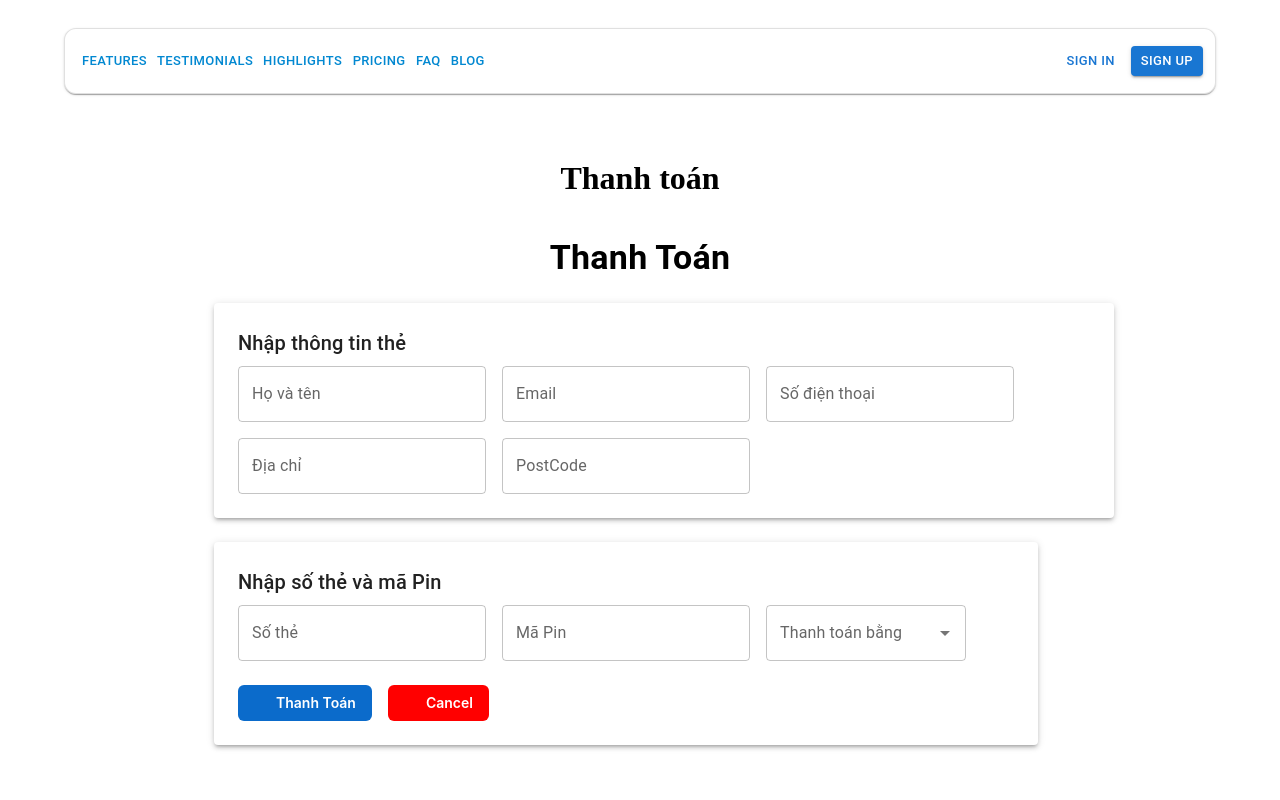
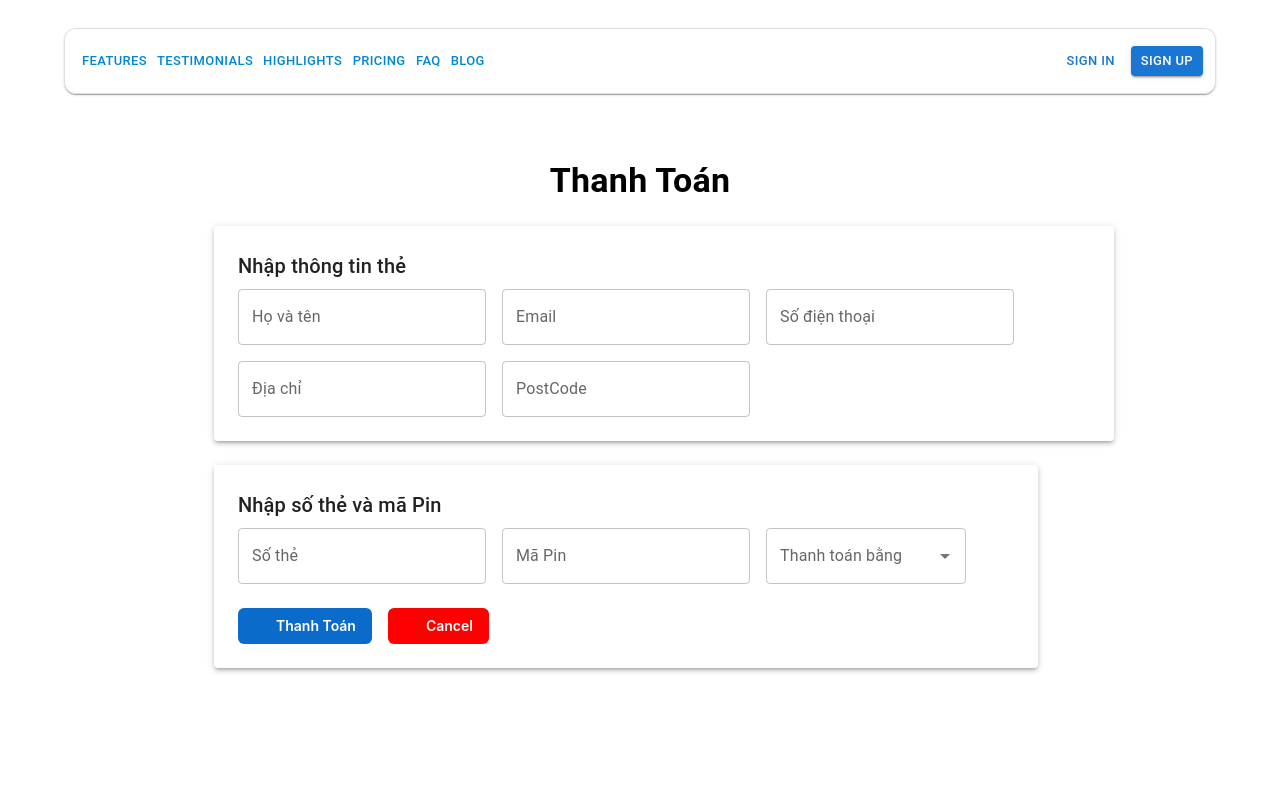
Before and after one commit to GonTaFu/shopTech, a Next.js app in the folder my-fontend/: page /checkout in a window 1280 px wide. Shown: the top 800 px of the page. Built offline with nearby package versions, Linux system fonts and the light colour scheme; some icons are missing.

Commit message:
chinh paybill

```diff
--- a/my-fontend/src/app/checkout/page.js
+++ b/my-fontend/src/app/checkout/page.js
@@ -1,12 +1,11 @@
 'use client';
 import Image from "next/image";
-import PayBill from "./paybill.js";
+import PayBill from "../../components/paybill.js";
 import { Container } from "@mui/material";
 
 export default function payPage() {
     return (
         <Container maxWidth="lg" sx={{ marginBottom: 50 }}>
-            <h1>Thanh toán</h1>
             <PayBill></PayBill>
 
 
--- a/my-fontend/src/app/checkout/paybill.js
+++ b/my-fontend/src/components/paybill.js
@@ -5,7 +5,7 @@ import Box from "@mui/joy/Box";
 import Button from "@mui/joy/Button";
 import PaymentIcon from "@mui/icons-material/Payment";
 import CancelIcon from "@mui/icons-material/Cancel";
-import payment from "./payment";
+import payment from "../components/payment";
 
 const PayPage = () => {
   return (
--- a/my-fontend/tsconfig.json
+++ b/my-fontend/tsconfig.json
@@ -28,7 +28,7 @@
     ".next/types/**/*.ts",
     "**/*.ts",
     "**/*.tsx"
-, "src/app/checkout/payment.js"  ],
+, "src/components/payment.js"  ],
   "exclude": [
     "node_modules"
   ]
```
Also changed, not shown: my-fontend/src/components/payment.js (renamed from my-fontend/src/app/checkout/payment.js).
